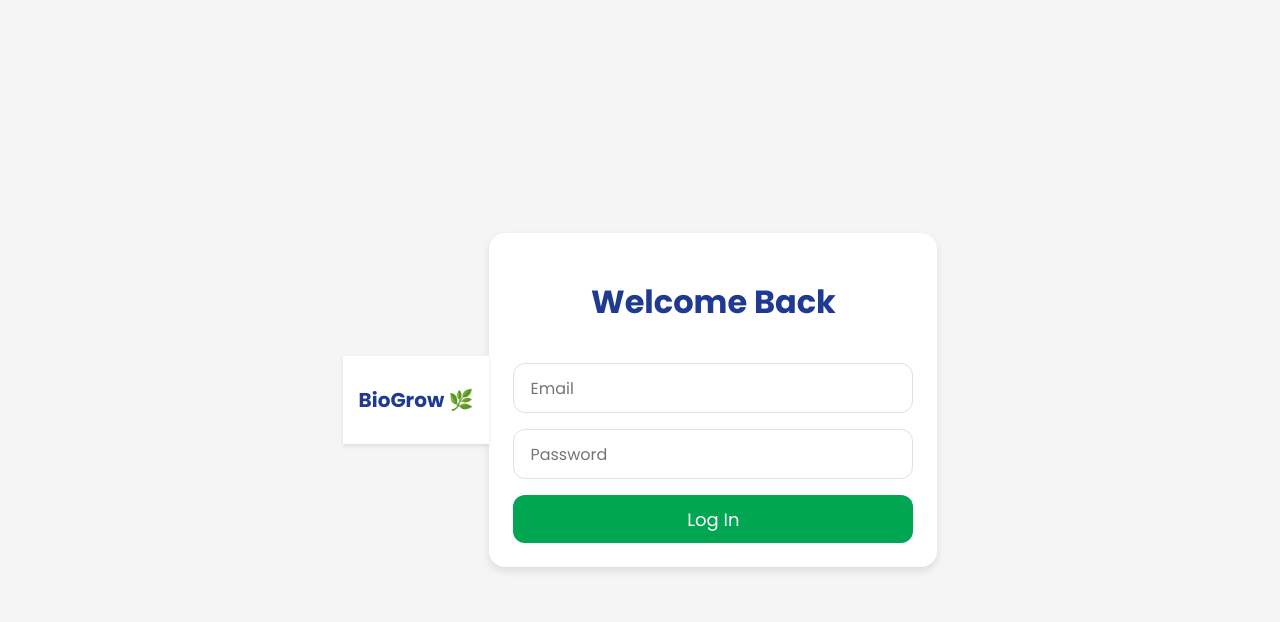
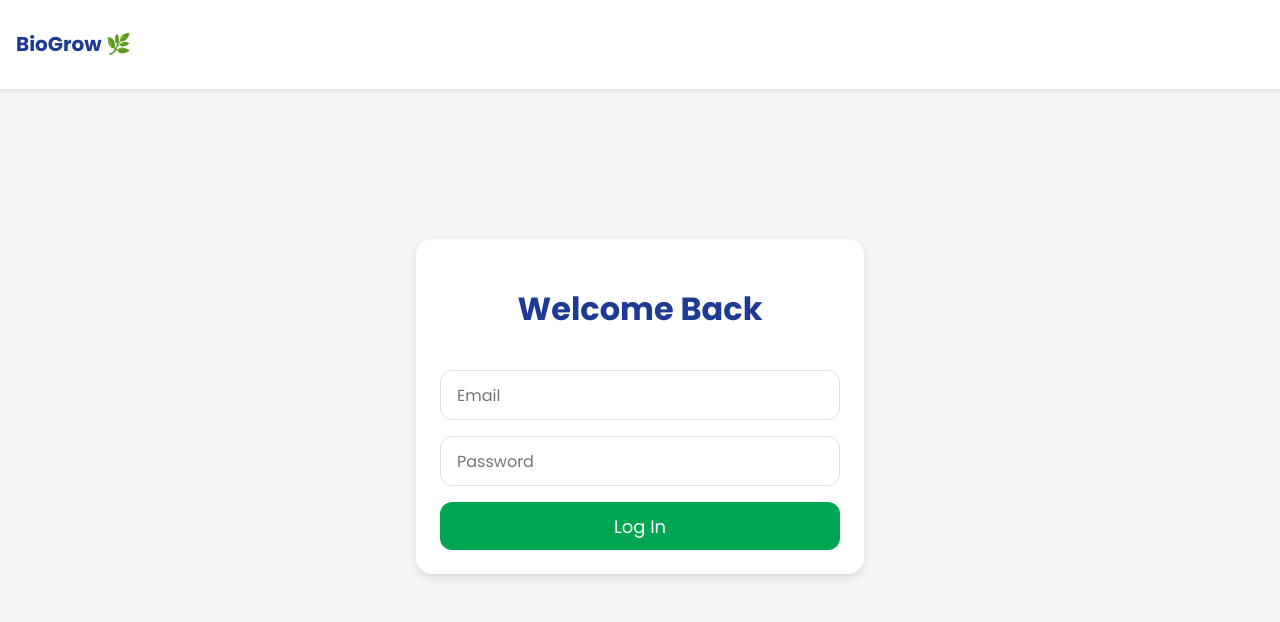
Before and after one commit to bromscandium/BioGrow, a React (Create React App) app in the folder farmer_frontend/: page / in a window 1280 px wide. Shown: the top 622 px of the page. Built offline with nearby package versions, Linux system fonts and the light colour scheme.

Commit message:
Update Login.tsx

```diff
--- a/farmer_frontend/src/pages/Login.tsx
+++ b/farmer_frontend/src/pages/Login.tsx
@@ -10,8 +10,9 @@ const Login: React.FC = () => {
     };
 
     return (
+        <div>
+            <Header/>
             <div style={styles.container}>
-            <Header/>
                 <div style={styles.card}>
                     <h1 style={styles.title}>Welcome Back</h1>
                     <input
@@ -33,6 +34,8 @@ const Login: React.FC = () => {
                     </button>
                 </div>
             </div>
+        </div>
+
     );
 };
 
@@ -43,8 +46,11 @@ const styles: { [key: string]: React.CSSProperties } = {
         display: 'flex',
         justifyContent: 'center',
         alignItems: 'center',
-        height: '100vh',
+        minHeight: 'calc(100vh - 164px)',
         backgroundColor: '#F5F5F5',
+        padding: '0 16px',
+        boxSizing: 'border-box',
+
     },
     card: {
         width: '100%',
```
Lines whose indentation alone changed are shown as unchanged.
